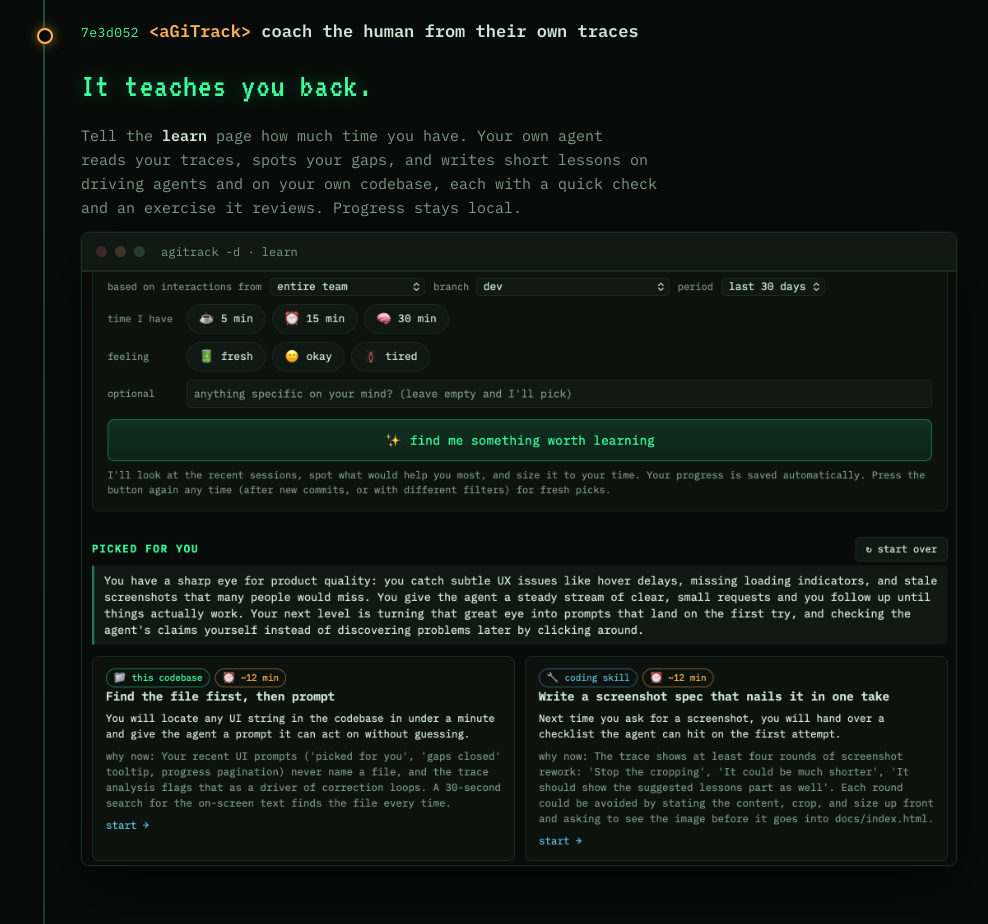
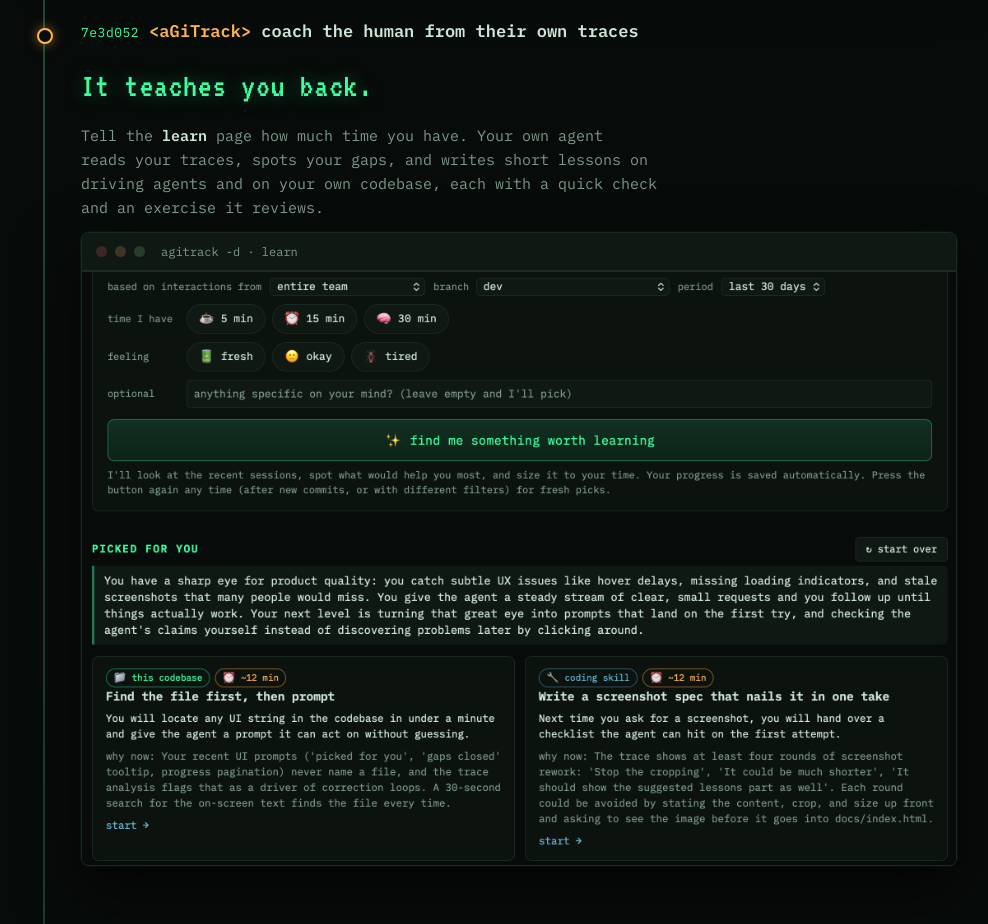
Before and after one commit to core-aix/agitrack, a plain HTML site: page docs/index.html in a window 1280 px wide. Shown: the part 3720-4644 px from the top of the page, without its empty margins (149-1137 px from the left). Drawn offline with Linux system fonts and the light colour scheme.

Commit message:
<aGiTrack> Remove progress locality claim from learn section
The learn section previously stated that progress stays local, but this
claim was inaccurate since users have the option to share progress
through git. This text has been removed, and the section now concludes
at "...each with a quick check and an exercise it reviews," eliminating
the misleading assertion about progress storage locality. This change
ensures documentation accurately reflects the actual capabilities of the
 system without overstating the limitations of progress tracking.

# Interaction Trace

## User

Also remove Progress stays local since their is an option to share

## Agent

Removed. The learn section now ends at "...each with a quick check and
an exercise it reviews," with no claim about where progress lives, since
 it can optionally sync through git.

# aGiTrack Metadata
commit_type: agent
backend: claude
model: claude-fable-5
session_name: crab
agitrack_session_id: agitrack-ff15afec-4b0d-4822-a356-1e314c4d674c
backend_session_id: 0a14713a-2774-45fe-8904-21d543db8fc4
conversation_anchor: msg_011CdK5u6usDfgwGys1UrKFY
agent_started_at: 2026-07-23T13:41:20Z
agent_ended_at: 2026-07-23T13:41:27Z
context_tokens: 68596
tokens_since_last_commit_input: 465
tokens_since_last_commit_cache_read: 136354
tokens_since_last_commit_cache_write: 461
tokens_since_last_commit_output: 371
system: macOS 15.7.3
agitrack_version: 0.5.3

```diff
--- a/docs/index.html
+++ b/docs/index.html
@@ -335,7 +335,7 @@ Added --version using the package metadata; prints and exits.
       <h2>It teaches you back.</h2>
       <p>Tell the <strong>learn</strong> page how much time you have. Your own agent reads your traces, spots
       your gaps, and writes short lessons on driving agents and on your own codebase, each with a quick check
-      and an exercise it reviews. Progress stays local.</p>
+      and an exercise it reviews.</p>
       <div class="term">
         <div class="term-bar"><span class="dot r"></span><span class="dot y"></span><span class="dot g"></span><span class="title">agitrack -d · learn</span></div>
         <a href="images/learn-page-v2.png" target="_blank"><img class="shot" src="images/learn-page-v2.png" loading="lazy"
```
